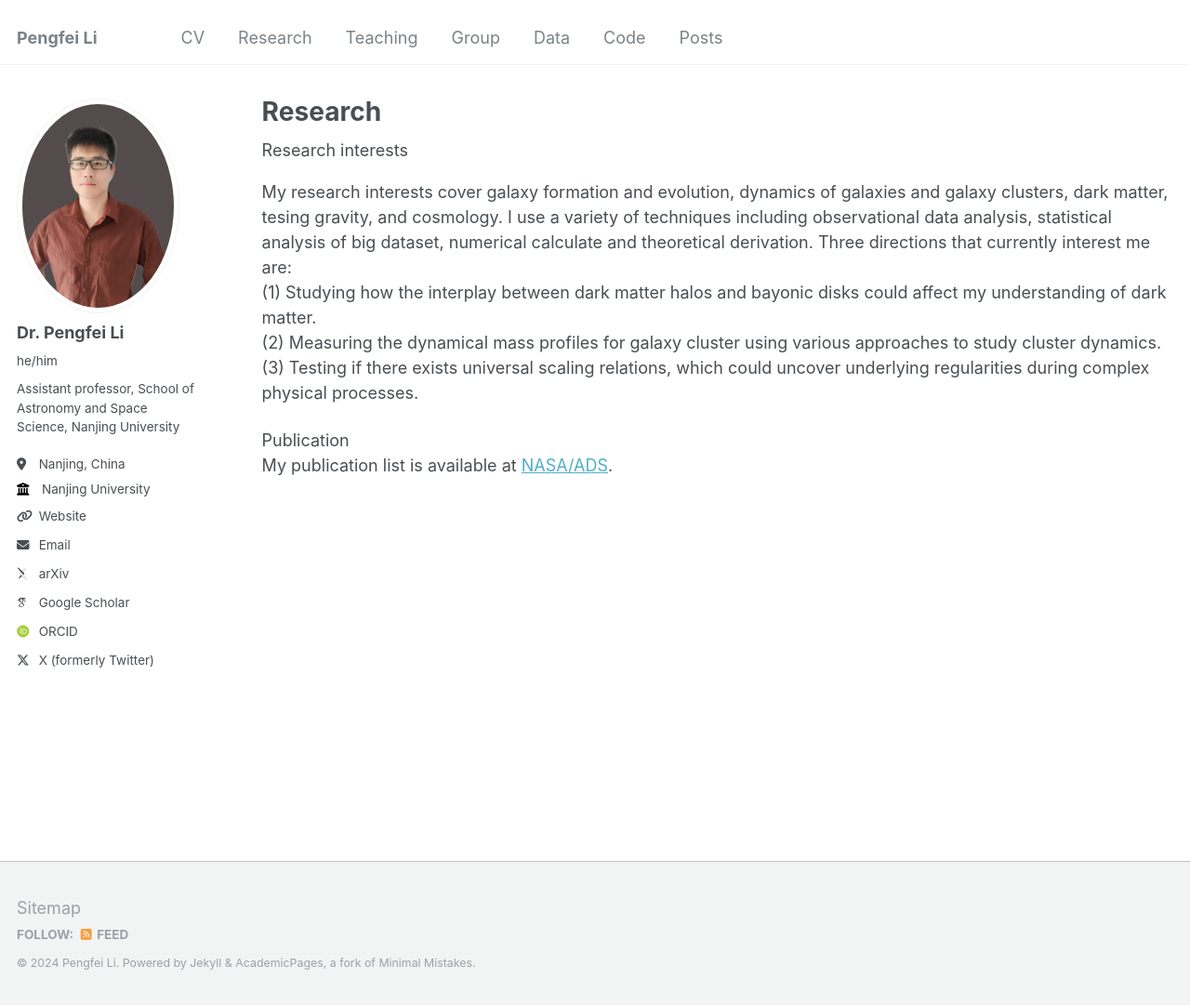
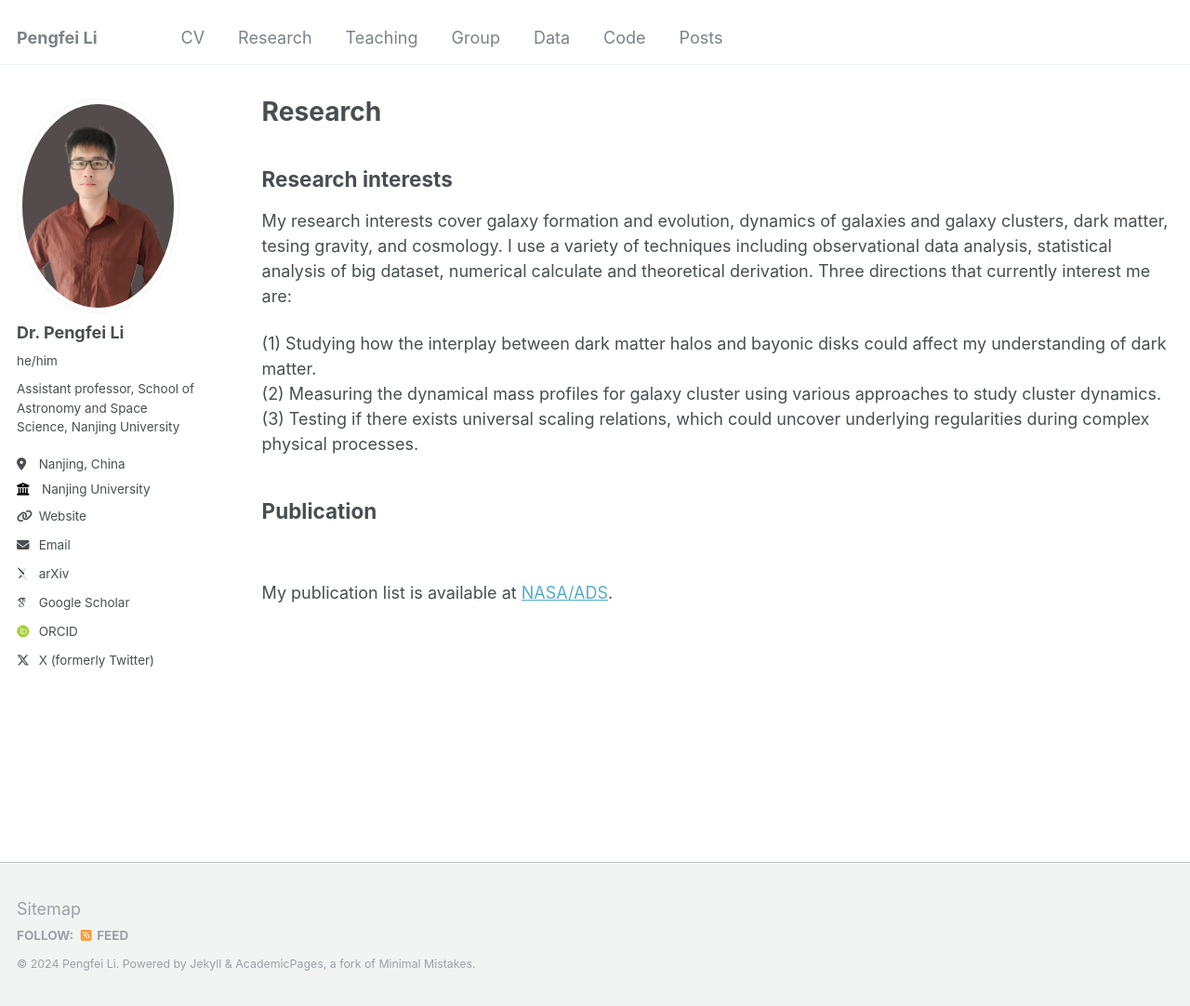
Before and after one commit to PengfeiLi0606/pengfeili0606.github.io, a Jekyll site: the page built from _pages/research.html, in a window 1280 px wide and 1082 px high. Shown: the whole window at 93% size. Built offline with Jekyll 4.4.1, drawn with Linux system fonts in a browser that asks for light colours; some web fonts are replaced.

Commit message:
Update research.html

```diff
--- a/_pages/research.html
+++ b/_pages/research.html
@@ -5,19 +5,21 @@ permalink: /research/
 author_profile: true
 ---
 
-Research interests
+<h2 style="text-align:left">Research interests</h2>
+
 <p>
 My research interests cover galaxy formation and evolution, dynamics of galaxies and galaxy clusters, dark matter, tesing gravity, and cosmology.
 I use a variety of techniques including observational data analysis, statistical analysis of big dataset, numerical calculate and theoretical derivation.
-Three directions that currently interest me are: <br/>
+Three directions that currently interest me are: <br/></p>
+<p>
 (1) Studying how the interplay between dark matter halos and bayonic disks could affect my understanding of dark matter.  <br/>
 (2) Measuring the dynamical mass profiles for galaxy cluster using various approaches to study cluster dynamics.  <br/>
 (3) Testing if there exists universal scaling relations, which could uncover underlying regularities during complex physical processes.  <br/>
 </p>
 
-Publication
+<h2 style="text-align:left">Publication</h2>
 <br/>
-<div class="wordwrap">My publication list is available at <a href="https://ui.adsabs.harvard.edu/user/libraries/Mn66PU1HSfKWzXUKUcdauQ">NASA/ADS</a>.</div>
+<p><div class="wordwrap">My publication list is available at <a href="https://ui.adsabs.harvard.edu/user/libraries/Mn66PU1HSfKWzXUKUcdauQ">NASA/ADS</a>.</div></p>
 
 
 {% include base_path %}
```
